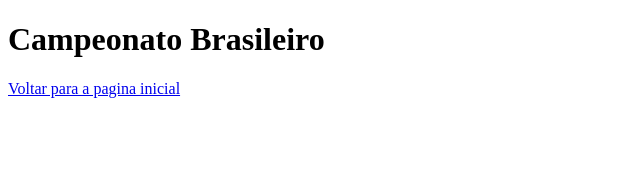
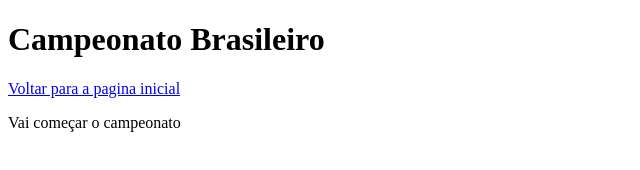
Before and after one commit to CarlosRamosJunior/AulaExercicioGitHub, a plain HTML site: page campeonato.html in a window 1280 px wide. Shown: the whole page, without its empty margins (0-640 px from the left). Drawn offline with Linux system fonts and the light colour scheme.

Commit message:
Acrescentado vai começar o campeonato

```diff
--- a/campeonato.html
+++ b/campeonato.html
@@ -9,5 +9,6 @@
 <body>
     <h1>Campeonato Brasileiro</h1>
     <a href="index.html">Voltar para a pagina inicial</a>
+    <p>Vai começar o campeonato</p>
 </body>
 </html>
```
